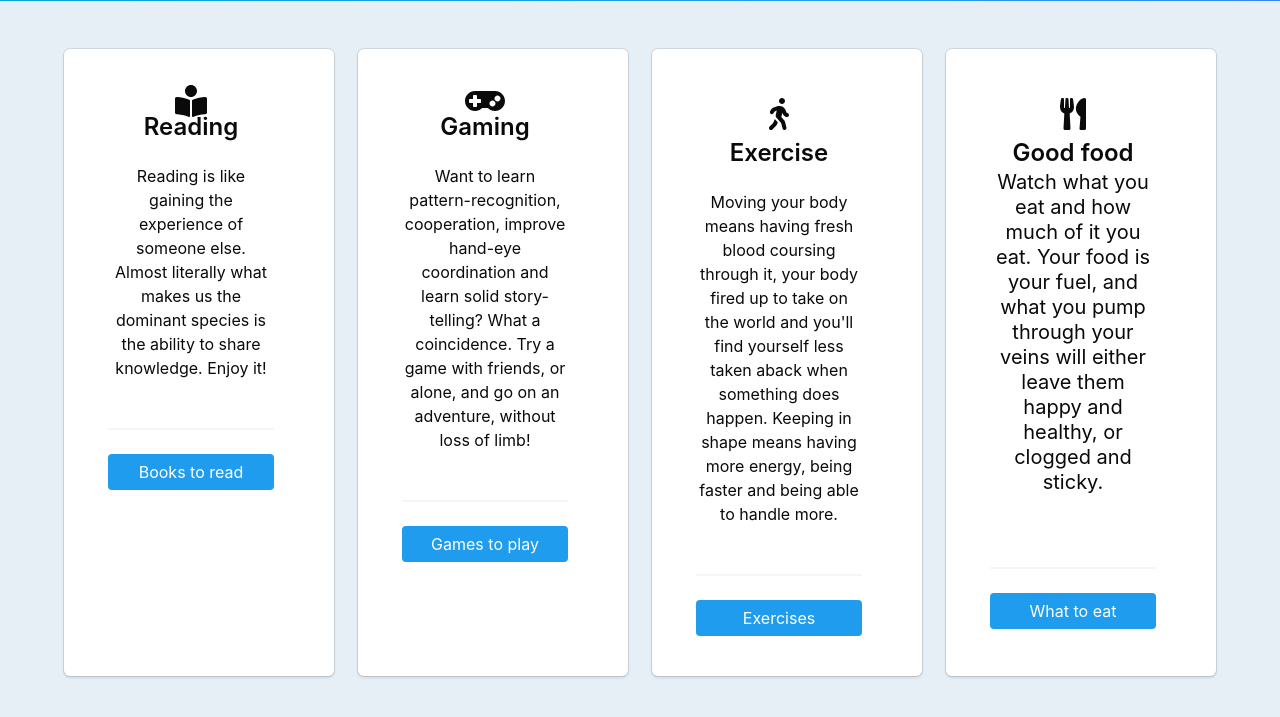
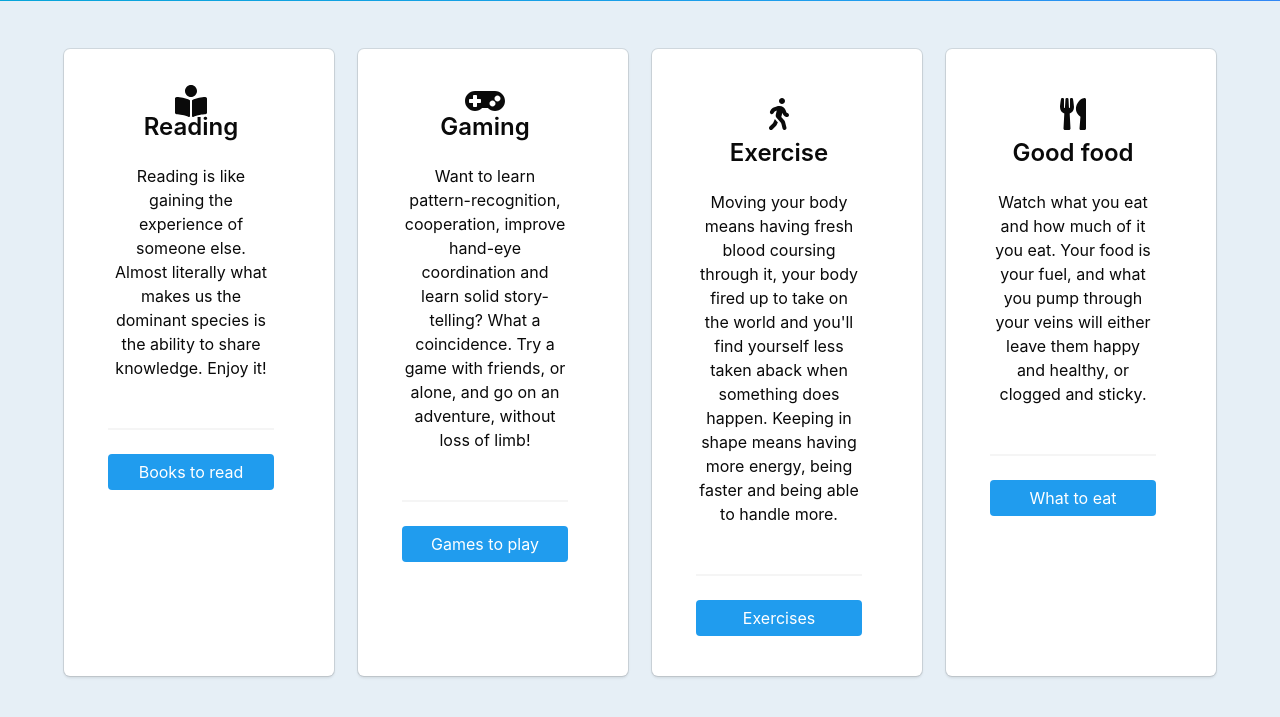
Before and after one commit to RafSwiggers/frameworking-FTW, a plain HTML site: page index.html in a window 1280 px wide. Shown: the part 83-800 px from the top of the page. Drawn offline with nearby package versions, Linux system fonts and the light colour scheme.

Commit message:
Changed text size for "food" part

```diff
--- a/index.html
+++ b/index.html
@@ -109,7 +109,7 @@
 								<hr>
 							</figure>
 							<p class="title is-size-4">Good food</p>
-							<p class="subtitle">Watch what you eat and how much of it you eat. Your food is your fuel, and what you pump
+							<p class=>Watch what you eat and how much of it you eat. Your food is your fuel, and what you pump
 							through your veins will either leave them happy and healthy, or clogged and sticky.</p><br>
 							<hr>
 							<div class="button is-info is-centered">What to eat</div>
```
